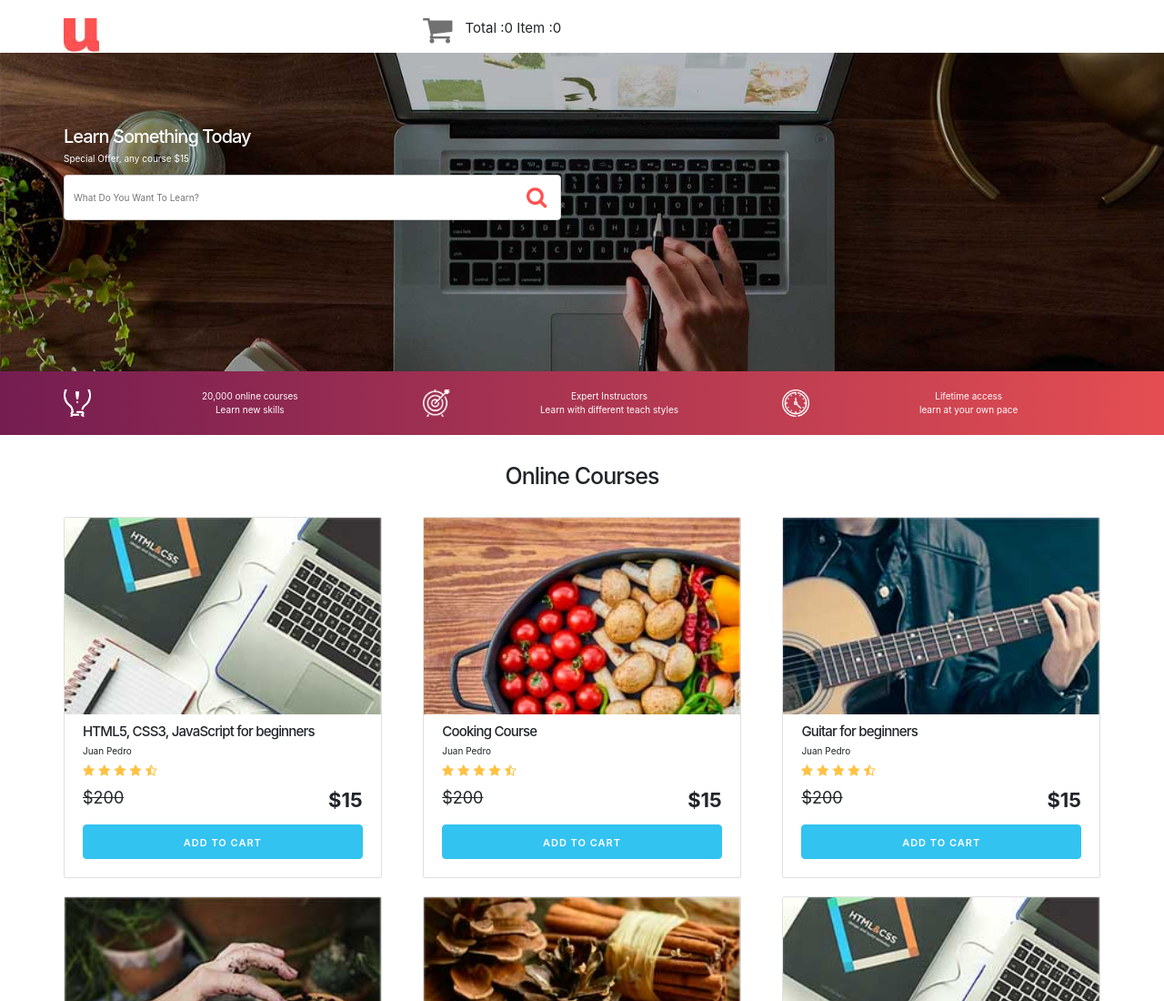
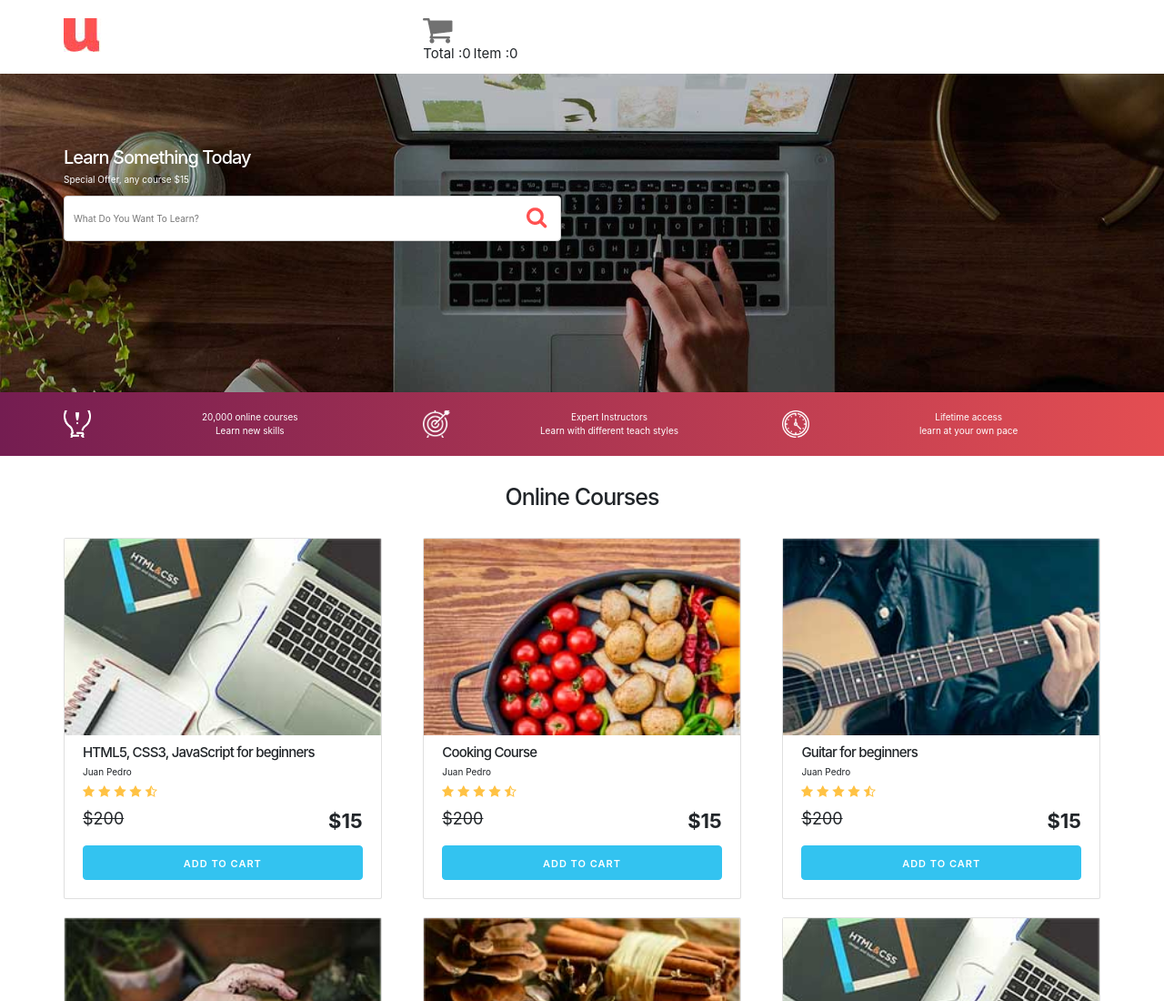
Before and after one commit to DANIGAIN/Cart, a plain HTML site: page index.html in a window 1280 px wide. Shown: the top 1100 px of the page at 91% size. Drawn offline with nearby package versions, Linux system fonts and the light colour scheme.

Commit message:
solve total update the total element

```diff
--- a/index.html
+++ b/index.html
@@ -25,9 +25,11 @@
                         <li class="submenu">
                             <div>
                                 <img src="img/cart.png" id="img-cart">
+                                <div  id="cart-total-content">
+                                    <span style="font-size:15px;"></span>
+                                    <span style="font-size:15px;"></span>
+                                 </div>
                             </div>
-
-
                             <div id="shopping-cart">
                                 <table id="cart-content" class="u-full-width">
                                     <thead>
--- a/js/javascript.js
+++ b/js/javascript.js
@@ -7,7 +7,7 @@ let footer = document.querySelector('#footer');
 let footerListEement = footer.querySelectorAll('.link');
 let localStorageCourses = getFromLocalStorage();
 let shoppingCart = document.getElementById('shopping-cart');
-let total = 0 ;
+
 
 //----------------------- EventListener ------------------//
 
@@ -33,7 +33,8 @@ function removeAllElement(event)
    if(event.target.getAttribute('id') == 'clear-cart'){
     cartContent.remove();
     localStorage.removeItem("coruces");
-
+    document.querySelector('#cart-total-content').firstElementChild.innerText = "Total: 0";
+    document.querySelector('#cart-total-content').lastElementChild.innerText ="Item : 0";;
    }
 }
 
@@ -44,6 +45,7 @@ function removeElement(event)
          let removeItem = event.target.getAttribute('id');
          event.target.parentElement.remove();
          removeItemFromLocalStorage(removeItem);
+         cartCalculation();
     }
 }
 
@@ -62,21 +64,11 @@ function removeItemFromLocalStorage(id)
 
 
 }
-
  function cartCalculation()
 {
-     let cartContent = document.getElementById('cart-content').parentElement.parentElement.firstElementChild;
-
-     let div = document.createElement('div');
-     div.setAttribute("style","float:right");
-     div.innerHTML=
-     `
-           <span style="font-size:15px;">Total :${ TotalAmount()+ "  "}</span>
-           <span style="font-size:15px;">Item  :${totalItam()}</span>
-     `;
-     cartContent.append(div);
+     document.querySelector('#cart-total-content').firstElementChild.innerText = "Total :"+ TotalAmount();
+     document.querySelector('#cart-total-content').lastElementChild.innerText ="Item  :"+ totalItam();;
 }
-
 
 function totalItam()
 {
@@ -90,7 +82,7 @@ function totalItam()
 
 function TotalAmount()
 {
-
+    let total = 0 ;
      localStorageCourses.forEach(function(value)
      {
           total += parseInt(value.price.slice(1));
@@ -150,6 +142,9 @@ let addToCard = function(courseContent)
 {
     localStoragegetElement(courseContent);
     setIntoLocalStorage(courseContent);
+    cartCalculation();
+
+
 }
 
 function addEletemtFromLocalStorage()
```
